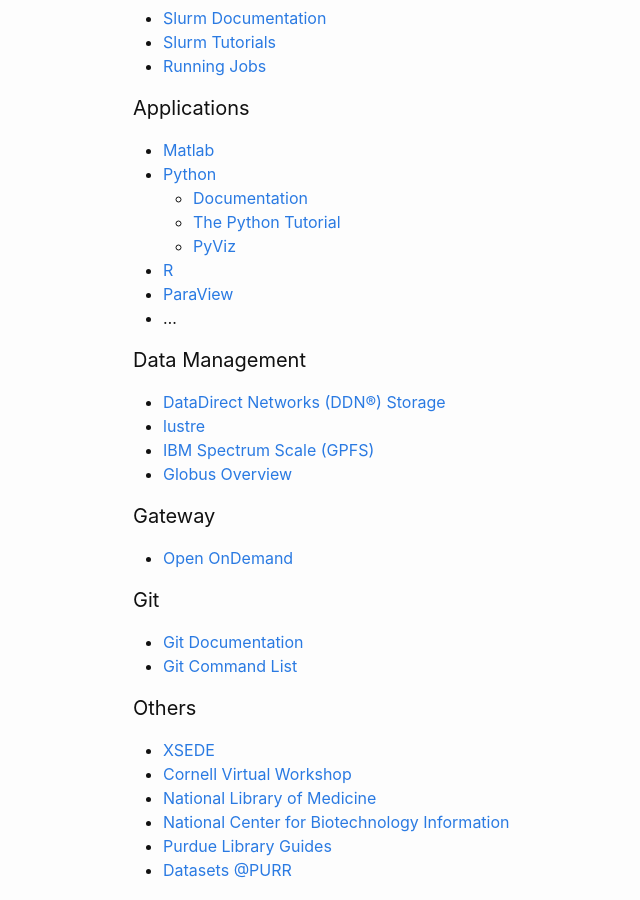
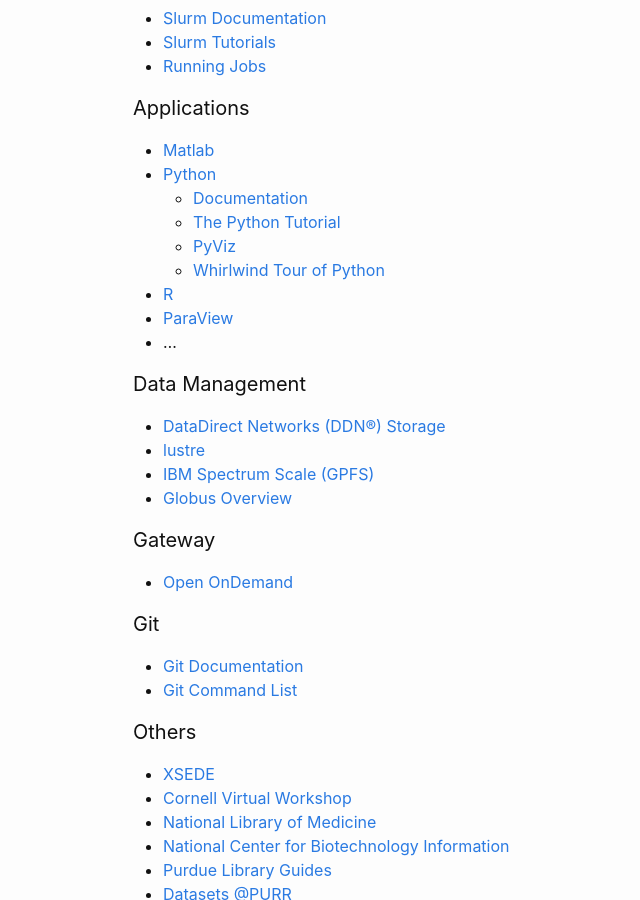
Before and after one commit to Ruyi95/Ruyi95.github.io, a Jekyll site: the page built from HPC.markdown, in a window 1280 px wide and 900 px high, scrolled down 797 px. Shown: the whole window, without its empty margins (137-777 px from the left). Built offline with Jekyll 4.4.1, drawn with Linux system fonts in a browser that asks for light colours.

Commit message:
A link added.

```diff
--- a/HPC.markdown
+++ b/HPC.markdown
@@ -40,6 +40,7 @@ permalink: /HPC/
   - <a href="https://doc.python.org/3/" target="_blank">Documentation</a>
   - <a href="https://docs.python.org/3/tutorial/index.html" target="_blank">The Python Tutorial</a>
   - <a href="https://pyviz.org/index.html" target="_blank">PyViz</a>
+  - <a href="https://jakevdp.github.io/WhirlwindTourOfPython/" target="_blank">Whirlwind Tour of Python</a>
 - <a href="https://www.r-project.org" target="_blank">R</a>
 - <a href="https://www.paraview.org" target="_blank">ParaView</a>
 - ...
```
